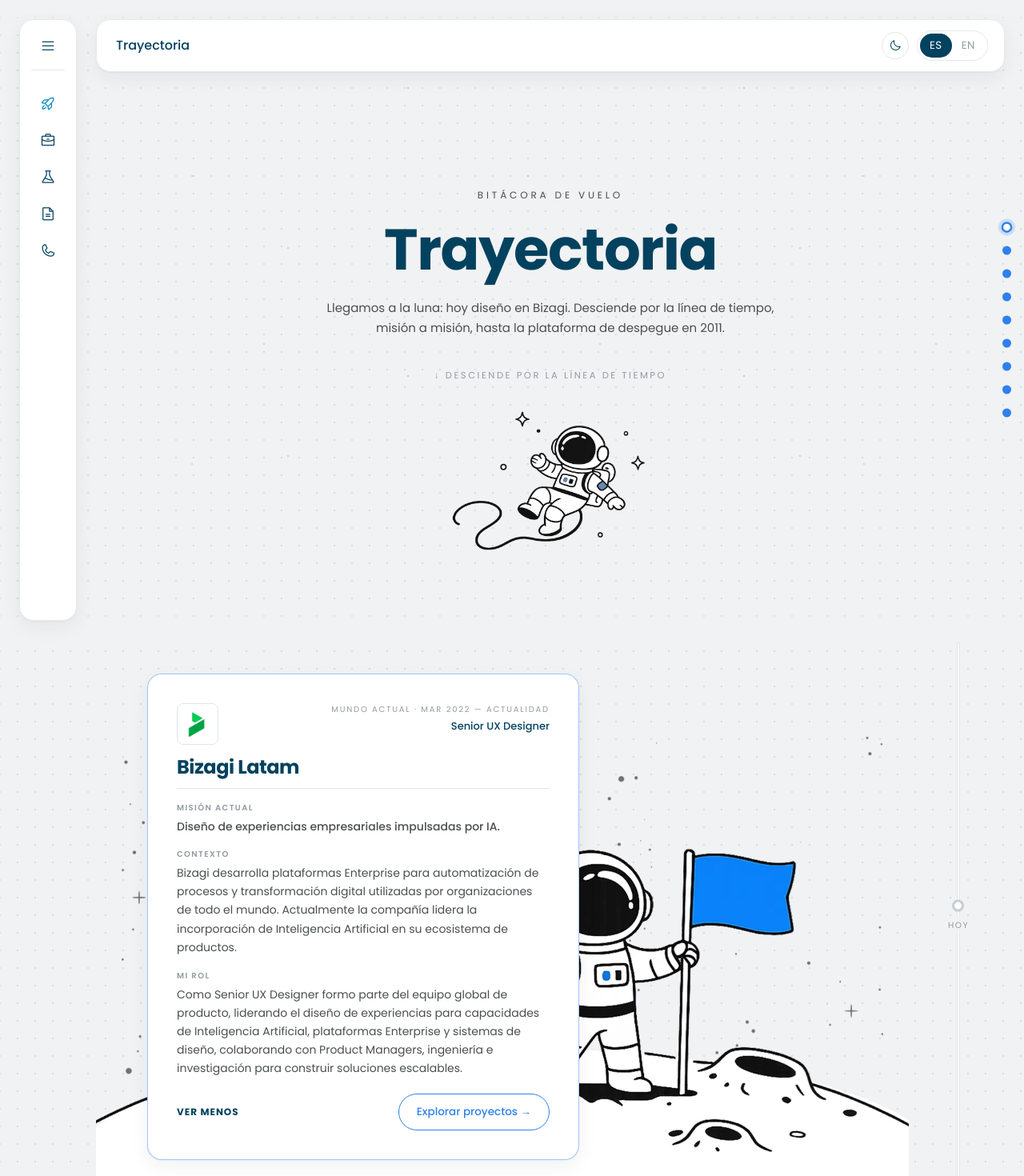
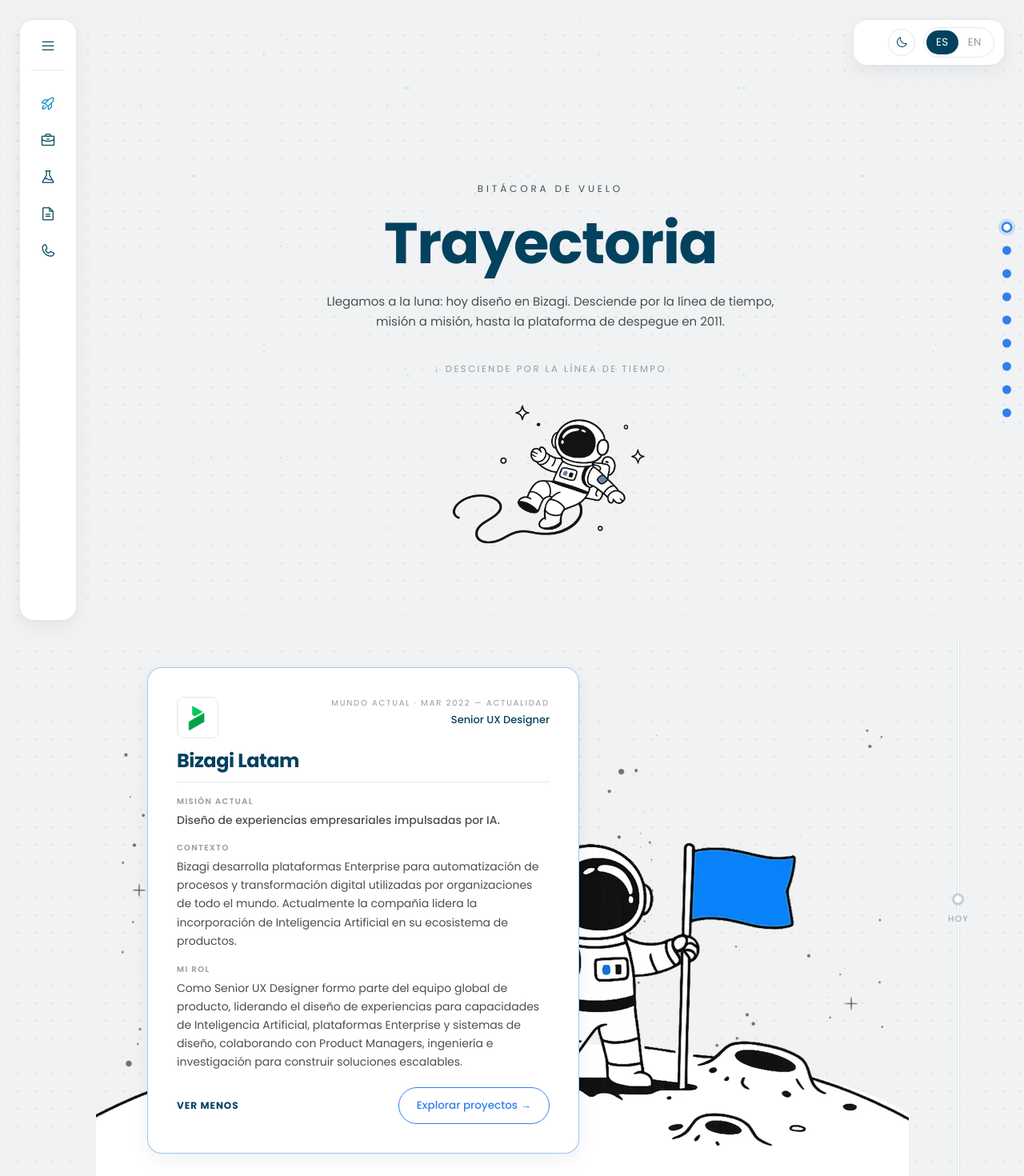
Before and after one commit to ThiagoAlex0919/CurriculumVitae, a Next.js app: page /experiencia in a window 1280 px wide. Shown: the top 1470 px of the page at 80% size. Built offline with nearby package versions, Linux system fonts and the light colour scheme.

Commit message:
Header compacto expandible, tooltip sidebar igual a bullets, animación de cards robusta

```diff
--- a/app/experiencia/experiencia.css
+++ b/app/experiencia/experiencia.css
@@ -857,8 +857,9 @@
   color: #aab4d4;
 }
 body.tj-mode.tj-dark .sb-tip {
-  background: #5eead4;
-  color: #04202a;
+  background: var(--tj-card);
+  color: #f1fafe;
+  border-color: rgba(140, 160, 220, 0.2);
 }
 
 /* nubes-plataforma de la luna/ignición mantienen su blanco al invertir,
--- a/app/experiencia/page.tsx
+++ b/app/experiencia/page.tsx
@@ -384,39 +384,36 @@
 /* Colapso animado con altura medida por JS (ease-out fluido) */
 function Collapse({ open, children }: { open: boolean; children: React.ReactNode }) {
   const ref = useRef<HTMLDivElement>(null);
-  const first = useRef(true);
+  const mounted = useRef(false);
 
   useEffect(() => {
     const el = ref.current;
     if (!el) return;
-    if (first.current) {
-      first.current = false;
+
+    /* primer render: fija la altura sin animar */
+    if (!mounted.current) {
+      mounted.current = true;
       el.style.height = open ? "auto" : "0px";
       return;
     }
-    const target = el.scrollHeight;
-    if (open) {
-      /* de 0 a la altura real, y al terminar vuelve a auto */
-      el.style.height = "0px";
-      requestAnimationFrame(() =>
-        requestAnimationFrame(() => {
-          el.style.height = `${target}px`;
-        })
-      );
-      const done = () => {
-        el.style.height = "auto";
-        el.removeEventListener("transitionend", done);
-      };
-      el.addEventListener("transitionend", done);
-    } else {
-      /* de auto a la altura real, y de ahí a 0 (animable) */
-      el.style.height = `${target}px`;
-      requestAnimationFrame(() =>
-        requestAnimationFrame(() => {
-          el.style.height = "0px";
-        })
-      );
-    }
+
+    /* altura de partida real (aunque venga de "auto") */
+    const from = el.getBoundingClientRect().height;
+    el.style.height = `${from}px`;
+    el.getBoundingClientRect(); /* fuerza reflow para fijar el punto de inicio */
+
+    const to = open ? el.scrollHeight : 0;
+    requestAnimationFrame(() => {
+      el.style.height = `${to}px`;
+    });
+
+    const onEnd = (e: TransitionEvent) => {
+      if (e.propertyName !== "height") return; /* ignora el fade */
+      if (open) el.style.height = "auto"; /* deja fluir el contenido */
+      el.removeEventListener("transitionend", onEnd);
+    };
+    el.addEventListener("transitionend", onEnd);
+    return () => el.removeEventListener("transitionend", onEnd);
   }, [open]);
 
   return (
--- a/app/globals.css
+++ b/app/globals.css
@@ -747,8 +747,29 @@
   justify-content: space-between;
   align-items: center;
   gap: 12px;
-  transition: box-shadow 0.25s ease, padding 0.2s ease;
-}
+  max-width: 2600px;
+  margin-left: 0;
+  transition: max-width 0.4s cubic-bezier(0.22, 1, 0.36, 1),
+    margin-left 0.4s cubic-bezier(0.22, 1, 0.36, 1),
+    box-shadow 0.25s ease, padding 0.25s ease;
+}
+.content-header .ch-label {
+  max-width: 420px;
+  overflow: hidden;
+  white-space: nowrap;
+  transition: opacity 0.3s ease, max-width 0.4s ease;
+}
+/* al iniciar: compacto y alineado a la derecha (sin repetir el título del hero) */
+.content-header.is-compact {
+  max-width: 190px;
+  margin-left: auto;
+  padding: 9px 12px;
+}
+.content-header.is-compact .ch-label {
+  opacity: 0;
+  max-width: 0;
+}
+/* al avanzar el scroll: se expande a lo ancho */
 .content-header.is-stuck {
   box-shadow: var(--shadow-hover);
 }
@@ -1906,6 +1927,16 @@
     z-index: 95;
     padding: 12px 16px;
   }
+  /* en móvil el header queda a lo ancho, sin encogerse */
+  .content-header.is-compact {
+    max-width: none;
+    margin-left: 0;
+    padding: 12px 16px;
+  }
+  .content-header.is-compact .ch-label {
+    opacity: 1;
+    max-width: 420px;
+  }
 }
 
 
@@ -1921,18 +1952,19 @@
   position: absolute;
   left: calc(100% + 16px);
   top: 50%;
-  transform: translate(-4px, -50%);
-  background: var(--accent-dark);
-  color: #ffffff;
-  font-size: 11.5px;
+  transform: translate(6px, -50%);
+  background: var(--card);
+  color: var(--ink);
+  border: 1px solid var(--line);
+  font-size: 11px;
   font-weight: 500;
-  letter-spacing: 0.03em;
-  padding: 5px 12px;
+  letter-spacing: 0.06em;
+  padding: 4px 12px;
   border-radius: 999px;
   white-space: nowrap;
   opacity: 0;
   pointer-events: none;
-  box-shadow: var(--shadow);
+  box-shadow: 0 4px 14px rgba(1, 30, 43, 0.12);
   transition: opacity 0.2s ease, transform 0.2s ease;
   z-index: 130;
 }
--- a/components/PageHeader.tsx
+++ b/components/PageHeader.tsx
@@ -28,7 +28,7 @@
     : t(ui.headerLabel);
 
   return (
-    <div className={`content-header ${scrolled ? "is-stuck" : ""}`}>
+    <div className={`content-header ${scrolled ? "is-stuck" : "is-compact"}`}>
       <span className="ch-label">{label}</span>
       <div style={{ display: "flex", alignItems: "center", gap: 10 }}>
       {extra}
```
